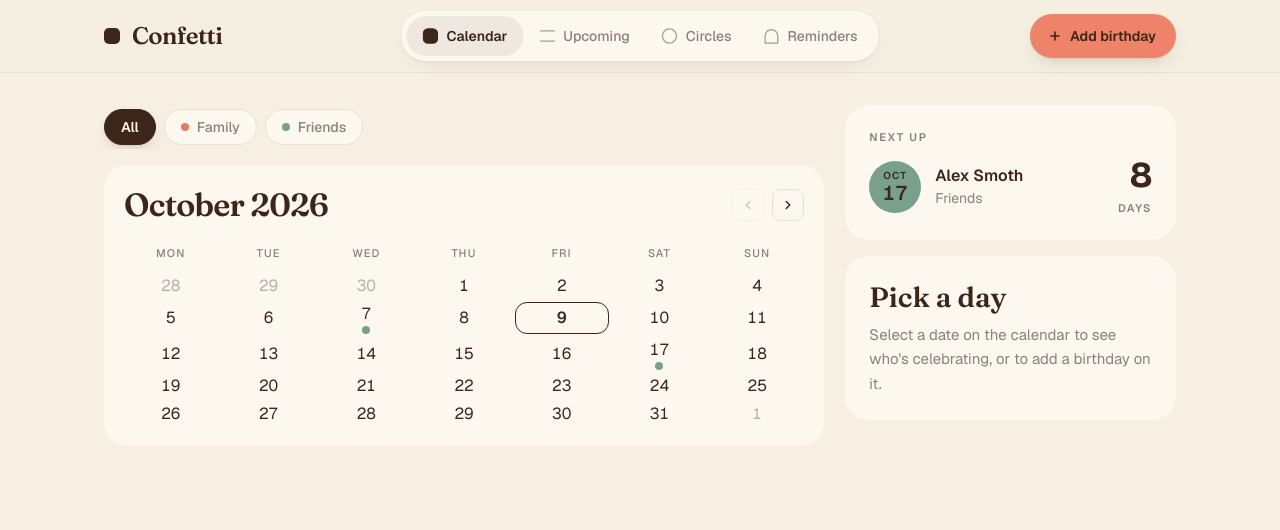
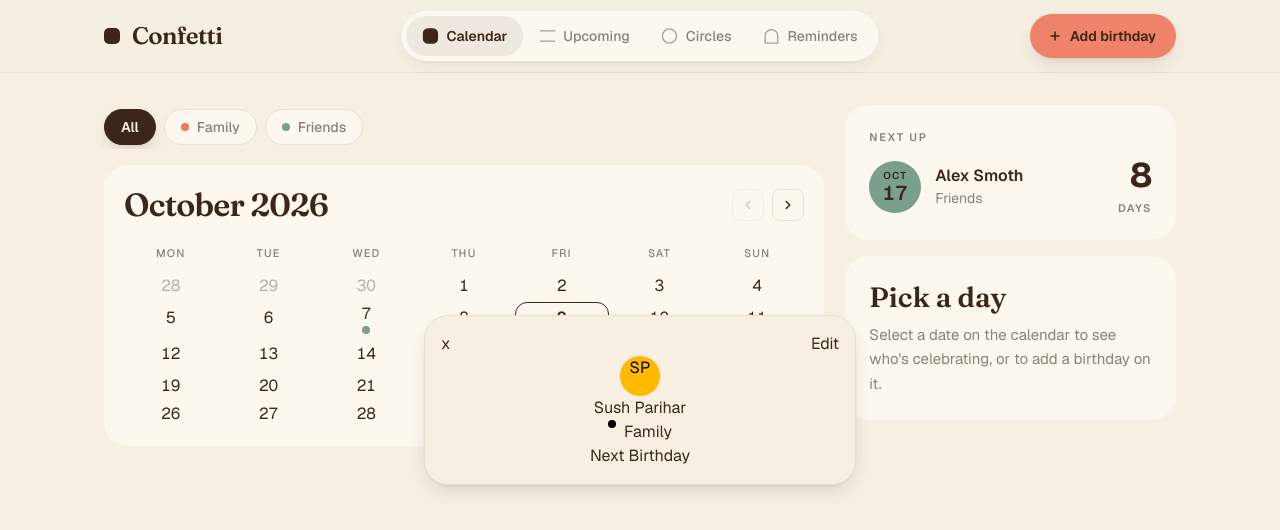
Before and after one commit to Dbrowne14/Confetti, a Next.js app: page / in a window 1280 px wide. Shown: the top 530 px of the page. Built offline with nearby package versions, Linux system fonts and the light colour scheme.

Commit message:
Startig the add profile view

```diff
--- a/app/layout.tsx
+++ b/app/layout.tsx
@@ -5,6 +5,9 @@ import { Header } from "@/components/layout/Header";
 import { AddBirthdayProvider } from "@/components/addBirthday/AddBirthdayProvider";
 import { AddBirthday } from "@/components/addBirthday/AddBirthday";
 import { getCircle } from "@/lib/fetches/getCircles";
+import { AddProfileProvider } from "@/components/profile/AddProfileProvider";
+import { Profile } from "@/components/profile/Profile";
+import { getPeople } from "@/lib/fetches/getPeople";
 
 const geistSans = Geist({
   variable: "--font-geist-sans",
@@ -29,6 +32,7 @@ export const metadata: Metadata = {
 
 export default function RootLayout({ children }: LayoutProps<"/">) {
   const circles = getCircle();
+  const people = getPeople()
   return (
     <html
       lang="en"
@@ -36,9 +40,12 @@ export default function RootLayout({ children }: LayoutProps<"/">) {
     >
       <body className="flex min-h-full flex-col bg-confetti-bg text-confetti-ink">
         <AddBirthdayProvider>
-          <Header />
-          <AddBirthday circles={circles} />
-          {children}
+          <AddProfileProvider>
+            <Header />
+            <AddBirthday circles={circles} />
+            <Profile circles={circles} people={people}/>
+            {children}
+          </AddProfileProvider>
         </AddBirthdayProvider>
       </body>
     </html>
--- /dev/null
+++ b/components/profile/AddProfileProvider.tsx
@@ -0,0 +1,39 @@
+"use client";
+
+import { useState, useContext, createContext, ReactNode } from "react";
+
+export type AddProfileProps = {
+  closeProfile: () => void;
+  openProfile: () => void;
+  isProfileOpen: boolean;
+};
+
+const AddProfileContext = createContext<AddProfileProps | null>(null);
+
+export const AddProfileProvider = ({ children }: { children: ReactNode }) => {
+  const [isProfileOpen, setIsProfileOpen] = useState(false);
+
+  const closeProfile = () => {
+    setIsProfileOpen(false);
+  };
+
+  const openProfile = () => {
+    setIsProfileOpen(true);
+  };
+
+  return (
+    <AddProfileContext.Provider
+      value={{ closeProfile, openProfile, isProfileOpen }}
+    >
+      {children}
+    </AddProfileContext.Provider>
+  );
+};
+
+export const useAddProfile = () => {
+  const context = useContext(AddProfileContext);
+  if (!context) {
+    throw new Error("useAddProfile must be used inside AddProfileProvider");
+  }
+  return context;
+};
--- /dev/null
+++ b/components/profile/Profile.tsx
@@ -0,0 +1,58 @@
+"use client";
+import { Circle } from "@/lib/data/circles";
+import { Person } from "@/lib/data/people";
+import { useAddProfile } from "./AddProfileProvider";
+import { useAddBirthday } from "../addBirthday/AddBirthdayProvider";
+import { BirthdayRow } from "../ui/BirthdayRow";
+
+export const Profile = ({
+  circles,
+  people,
+}: {
+  circles: Circle[];
+  people: Person[];
+}) => {
+  const { closeProfile, openProfile, isProfileOpen } = useAddProfile();
+  const { openAddBirthday } = useAddBirthday();
+
+  const { birthDay, circleId, firstName, surname, birthMonth, birthYear } =
+    people[0];
+  const initials = firstName[0] + surname[0];
+  const circle = circles.find((circle) => circle.id === circleId);
+  console.log(initials);
+  return (
+    <div
+      className={`p-4 fixed top-1/2 left-1/2 z-50 max-h-[calc(100dvh-2rem)] w-[min(27rem,calc(100vw-2rem))] -translate-x-1/2 -translate-y-1/2 flex-col overflow-hidden rounded-3xl border border-confetti-border bg-confetti-bg shadow-raised flex `}
+    >
+      <div className="flex justify-between">
+        <button onClick={() => closeProfile()}>x</button>
+        <button onClick={() => openAddBirthday()}>Edit</button>
+      </div>
+      <div id="profileMainItems" className="flex flex-col items-center">
+        <div className="h-10 w-10 rounded-full bg-amber-400 text-black text-center">
+          {initials}
+        </div>
+        <div>
+          {firstName} {surname}
+        </div>
+        <div className="flex gap-2">
+          <span className="h-2 w-2 bg-black rounded-full"></span>{" "}
+          <span>{circle?.name}</span>
+        </div>
+        <div>
+           <h1>Next Birthday</h1>
+           <div>
+
+           </div>
+        </div>
+      </div>
+    </div>
+  );
+};
+
+/*
+To do:
+- Create the next birthday box
+- Refactor this whole section
+- add dummy areas for reminders, gift notes and delete button
+*/
```
